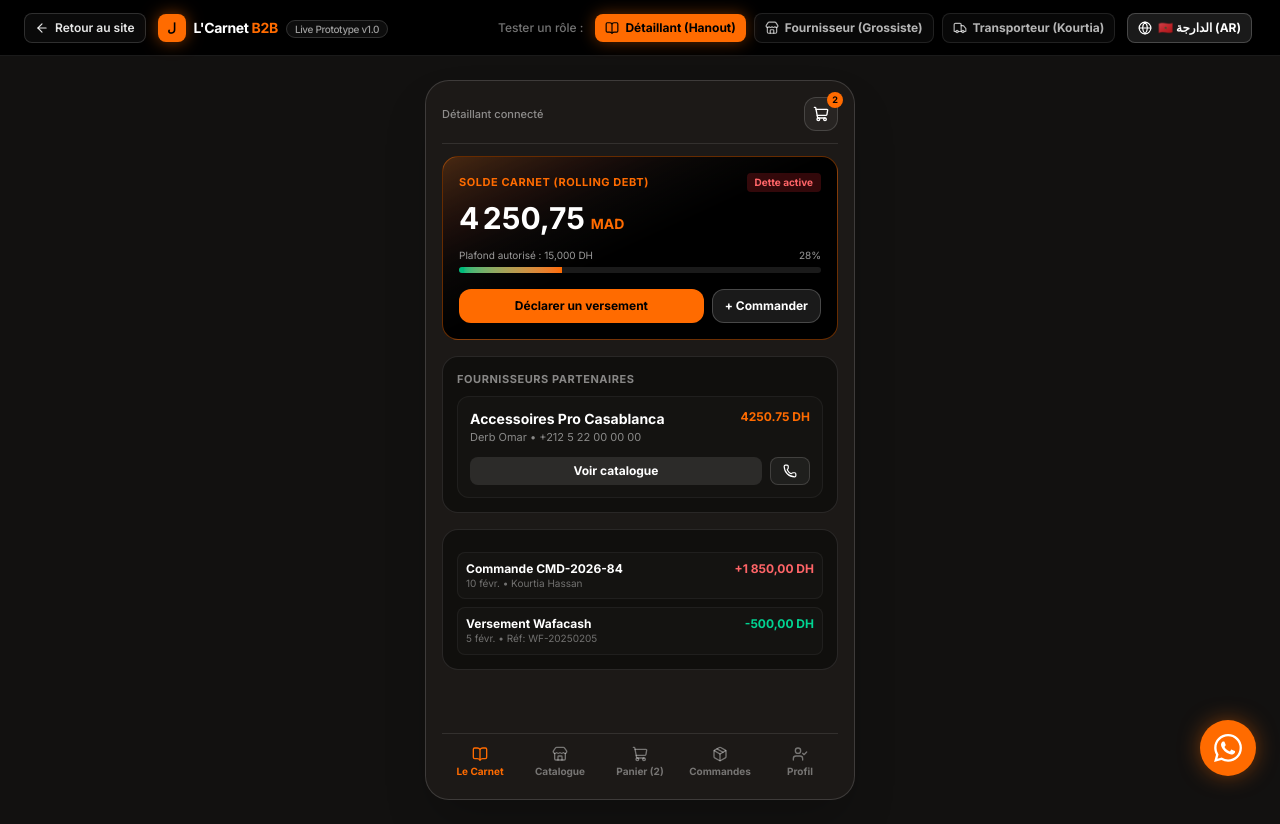
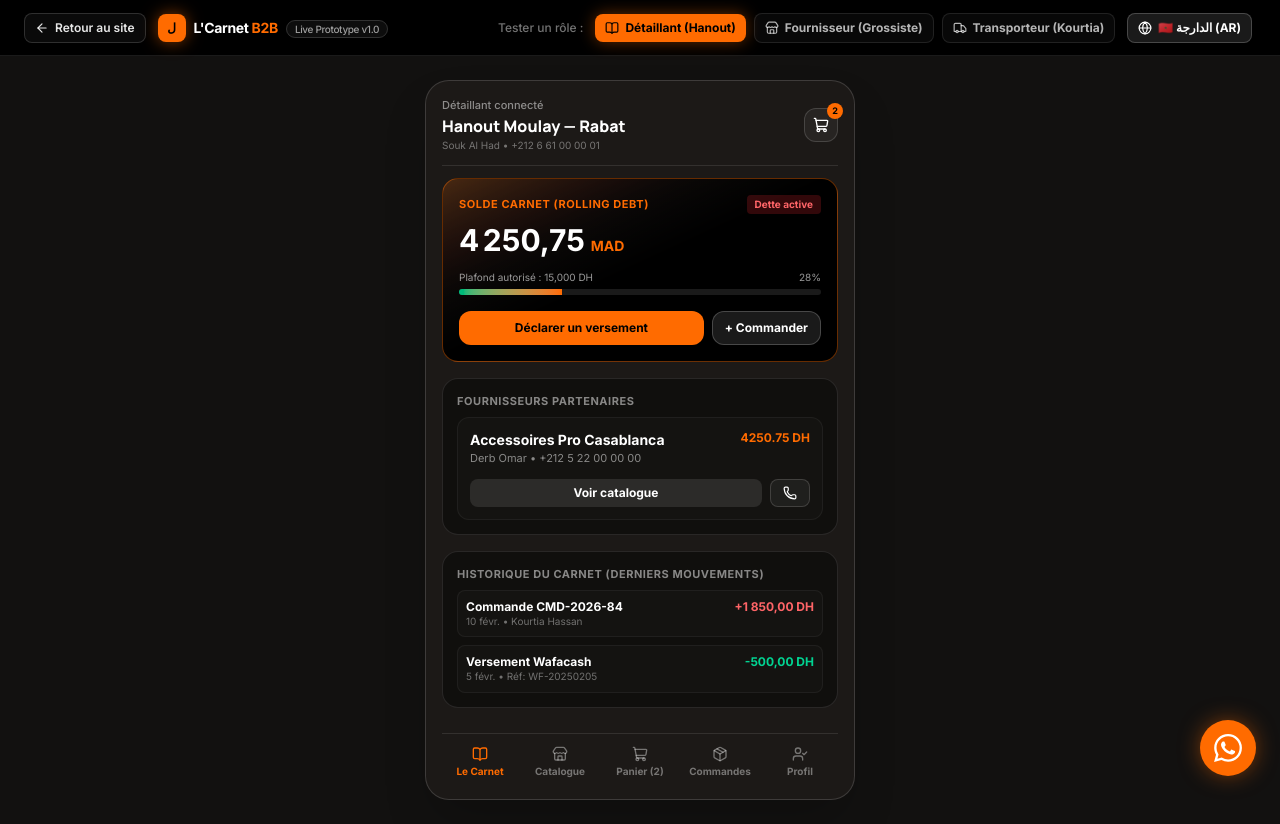
Before and after one commit to omorakwant/moul-sel3a, a Next.js app in the folder lcarnet-b2b-landing/: page /prototype in a window 1280 px wide. Built offline with nearby package versions, Linux system fonts and the light colour scheme.

Commit message:
fix(types): align translation dictionary keys and explicit Record typing for prototype build

```diff
--- a/lcarnet-b2b-landing/src/app/prototype/page.tsx
+++ b/lcarnet-b2b-landing/src/app/prototype/page.tsx
@@ -53,7 +53,7 @@ interface CartItem {
 }
 
 // ── Translations Dictionary (French & Moroccan Darija) ──
-const t = {
+const t: Record<LangType, Record<string, string>> = {
   fr: {
     backToSite: "Retour au site",
     versionBadge: "Live Prototype v1.0",
@@ -72,7 +72,9 @@ const t = {
     // Retailer Screen
     retailerStatus: "Détaillant connecté",
     retailerName: "Hanout Moulay — Rabat",
+    hanoutName: "Hanout Moulay — Rabat",
     retailerAddress: "Souk Al Had • +212 6 61 00 00 01",
+    hanoutAddress: "Souk Al Had • +212 6 61 00 00 01",
     carnetBalance: "Solde Carnet (Rolling Debt)",
     activeDebt: "Dette active",
     creditLimitPrefix: "Plafond autorisé :",
@@ -83,6 +85,7 @@ const t = {
     supplierProAddress: "Derb Omar • +212 5 22 00 00 00",
     viewCatalogBtn: "Voir catalogue",
     ledgerHistory: "Historique du Carnet (Derniers mouvements)",
+    carnetHistory: "Historique du Carnet (Derniers mouvements)",
     orderItemLabel: "Commande CMD-2026-84",
     orderItemSub: "10 févr. • Kourtia Hassan",
     paymentWafacashLabel: "Versement Wafacash",
@@ -104,10 +107,12 @@ const t = {
     cartTitle: "Panier en cours (Paliers calculés au volume)",
     cartEmpty: "Votre panier est vide. Visitez le catalogue pour ajouter des accessoires.",
     unitActiveTier: "DH / unité (Palier actif)",
+    tierActiveUnit: "DH / unité (Palier actif)",
     subtotalArticles: "Sous-total articles :",
     kourtiaDeliveryFee: "Estimation Kourtia (Livraison) :",
     totalAddedCarnet: "Total ajouté au Carnet :",
     confirmOrderAction: "Valider la Commande (Ajouter au Carnet)",
+    checkoutBtn: "Valider la Commande (Ajouter au Carnet)",
 
     // Orders
     ordersTitle: "Suivi des commandes & Réception",
@@ -296,7 +301,9 @@ const t = {
     // Retailer Screen
     retailerStatus: "الحانوت النشط",
     retailerName: "حانوت مولاي — الرباط",
+    hanoutName: "حانوت مولاي — الرباط",
     retailerAddress: "سوق الأحد • +212 6 61 00 00 01",
+    hanoutAddress: "سوق الأحد • +212 6 61 00 00 01",
     carnetBalance: "كارني السلعة (الكريدي)",
     activeDebt: "واجب الأداء",
     creditLimitPrefix: "بلافو مسموح به :",
@@ -307,6 +314,7 @@ const t = {
     supplierProAddress: "درب عمر • +212 5 22 00 00 00",
     viewCatalogBtn: "شوف الكاطالوج",
     ledgerHistory: "تاريخ الكارني (آخر الحركات)",
+    carnetHistory: "تاريخ الكارني (آخر الحركات)",
     orderItemLabel: "طلبية CMD-2026-84",
     orderItemSub: "10 فبرا • كورتي حسن",
     paymentWafacashLabel: "خلصة وفاكاش",
@@ -327,10 +335,12 @@ const t = {
     // Cart
     cartTitle: "لياني دالسلعة (حساب الجملة تلقائي)",
     cartEmpty: "لياني خاوي. دور ف الكاطالوج باش تزيد السلعة.",
+    unitActiveTier: "درهم / حبة (بالية نشطة)",
     tierActiveUnit: "درهم / حبة (بالية نشطة)",
     subtotalArticles: "مجموع السلعة :",
     kourtiaDeliveryFee: "تقدير التوصيل (الكورتي) :",
     totalAddedCarnet: "المجموع لي كيتزاد فالكارني :",
+    confirmOrderAction: "كونفرمي الطلبية (تسجيل فالكارني)",
     checkoutBtn: "كونفرمي الطلبية (تسجيل فالكارني)",
 
     // Orders
@@ -516,7 +526,7 @@ export function PrototypeApp() {
   const [lang, setLang] = useState<LangType>(urlLang === "ar" ? "ar" : "fr");
   const [offlineSimulated, setOfflineSimulated] = useState(false);
 
-  const cur = t[lang];
+  const cur: Record<string, string> = t[lang];
 
   // ── Retailer State ──
   const [retailerTab, setRetailerTab] = useState<RetailerTab>("ledger");
```
